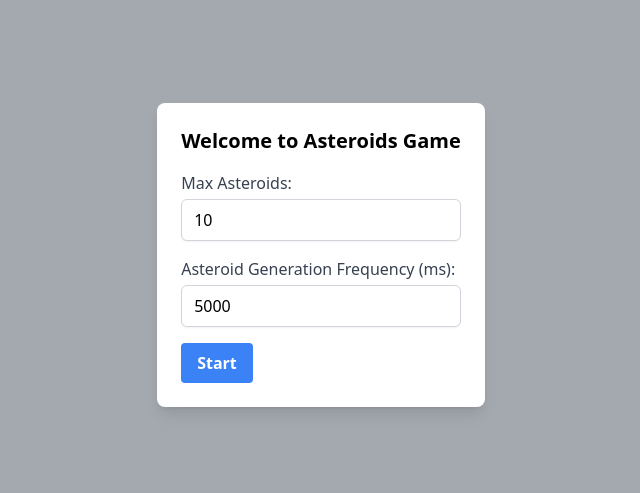
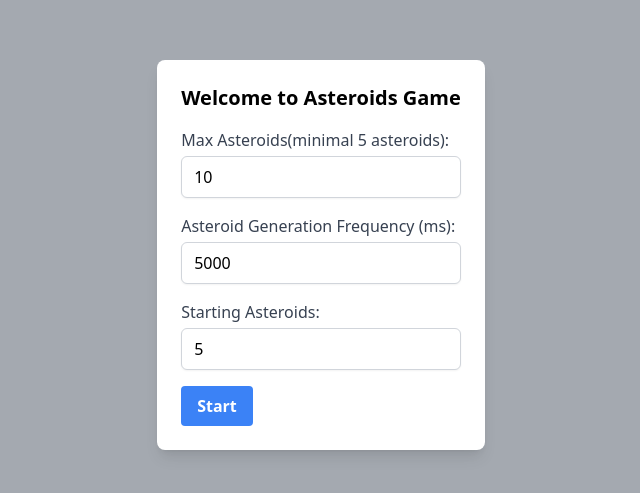
Before and after one commit to mironleko/webProject3, a Next.js app: page / in a window 1280 px wide. Shown: the part 145-638 px from the top of the page, without its empty margins (319-959 px from the left). Built offline with nearby package versions, Linux system fonts and the light colour scheme.

Commit message:
Added field for starting asteroids

```diff
--- a/pages/index.tsx
+++ b/pages/index.tsx
@@ -34,7 +34,7 @@ export default function Home() {
   const [gameStartTime, setGameStartTime] = useState<number>(Date.now());
   const [bestTime, setBestTime] = useState<number>(0);
   const [currentUsersTime, setcurrentUsersTime] = useState<number>(0);
-
+  const [startingAsteroids, setStartingAsteroids] = useState<number>(5); // Default starting number of asteroids
   const [gameOver, setGameOver] = useState<boolean>(false);
   const [showStartModal, setShowStartModal] = useState(true);
 
@@ -78,7 +78,7 @@ export default function Home() {
     const canvas = canvasRef.current;
     if (canvas) {
       const initialAsteroids: Asteroid[] = [];
-      for (let i = 0; i < 5; i++) {
+      for (let i = 0; i < startingAsteroids; i++) {
         initialAsteroids.push(generateAsteroid(canvas));
       }
       setAsteroids(initialAsteroids);
@@ -231,10 +231,14 @@ export default function Home() {
   const handleInputChange = (event: ChangeEvent<HTMLInputElement>) => {
     const { name, value } = event.target;
     if (name === 'maxAsteroids') {
-      setMaxAsteroids(Number(value));
+      setMaxAsteroids(value === "" ? Number(5):Number(value));
     } else if (name === 'asteroidFrequency') {
-      setAsteroidFrequency(Number(value));
+      setAsteroidFrequency(value === "" ? Number(1000):Number(value));
     }
+  };
+
+  const handleStartingAsteroidsChange = (event: ChangeEvent<HTMLInputElement>) => {
+    setStartingAsteroids(event.target.value === "" ? Number(1) : Number(event.target.value));
   };
 
   return (
@@ -251,11 +255,12 @@ export default function Home() {
             )}
             <form className="space-y-4">
               <label className="block">
-                <span className="text-gray-700">Max Asteroids:</span>
+                <span className="text-gray-700">Max Asteroids(minimal 5 asteroids):</span>
                 <input
                   type="number"
                   name="maxAsteroids"
                   value={maxAsteroids}
+                  min="5"
                   onChange={handleInputChange}
                   className="mt-1 block w-full px-3 py-2 bg-white border border-gray-300 rounded-md shadow-sm focus:outline-none focus:ring-blue-500 focus:border-blue-500"
                 />
@@ -265,8 +270,19 @@ export default function Home() {
                 <input
                   type="number"
                   name="asteroidFrequency"
+                  min="1000"
                   value={asteroidFrequency}
                   onChange={handleInputChange}
+                  className="mt-1 block w-full px-3 py-2 bg-white border border-gray-300 rounded-md shadow-sm focus:outline-none focus:ring-blue-500 focus:border-blue-500"
+                />
+              </label>
+              <label className="block">
+                <span className="text-gray-700">Starting Asteroids:</span>
+                <input
+                  type="number"
+                  value={startingAsteroids}
+                  onChange={handleStartingAsteroidsChange}
+                  min="1"
                   className="mt-1 block w-full px-3 py-2 bg-white border border-gray-300 rounded-md shadow-sm focus:outline-none focus:ring-blue-500 focus:border-blue-500"
                 />
               </label>
@@ -280,11 +296,9 @@ export default function Home() {
           </div>
         </div>
       )}
-
-        <main className="game-container">
-          <canvas ref={canvasRef} className="game-canvas"></canvas>
-        </main>
+      <main className="game-container">
+        <canvas ref={canvasRef} className="game-canvas"></canvas>
+      </main>
     </>
   );
-
 }
```
